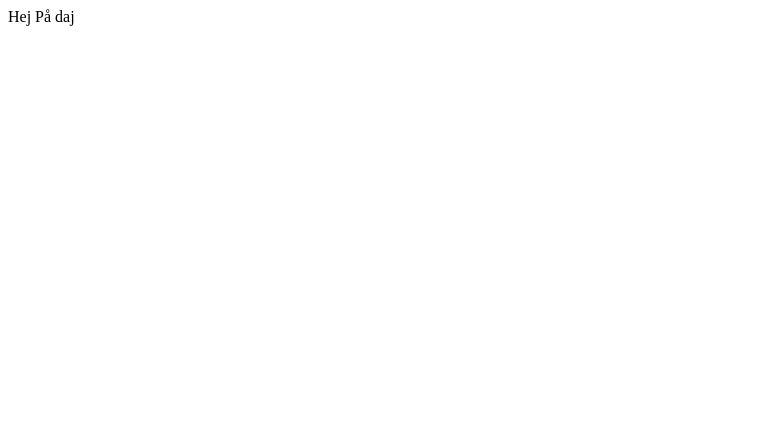
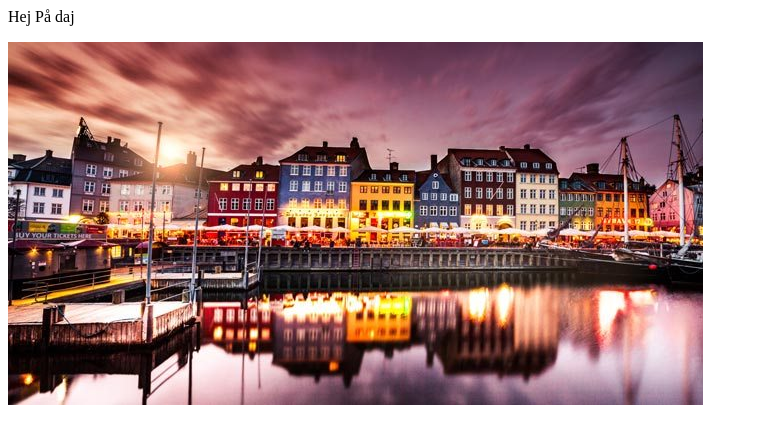
Before and after one commit to isastr/isastr.github.io, a plain HTML site: page index.html in a window 1280 px wide. Shown: the whole page, without its empty margins (0-758 px from the left). Drawn offline with Linux system fonts and the light colour scheme.

Commit message:
bild och justering av index fil

```diff
--- a/index.html
+++ b/index.html
@@ -1,6 +1,10 @@
 <!doctype html>
 <html>
+<head>
+  <meta charset="utf-8"
+</head>
 <body>
 <p1>Hej På  daj</p>
+  <img src="image/cph1.jpg">
 </body>
 </html>
```
Also changed, not shown: image/cph1.jpg (added).
